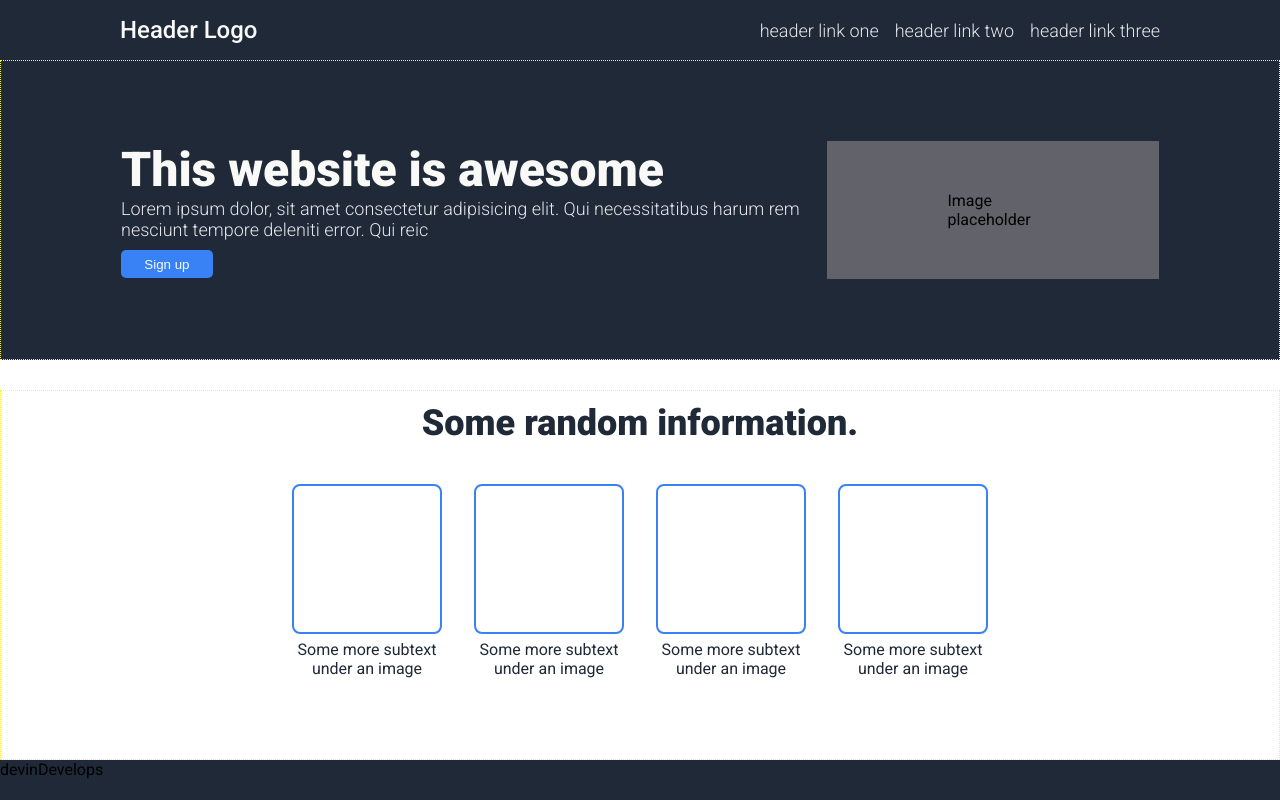
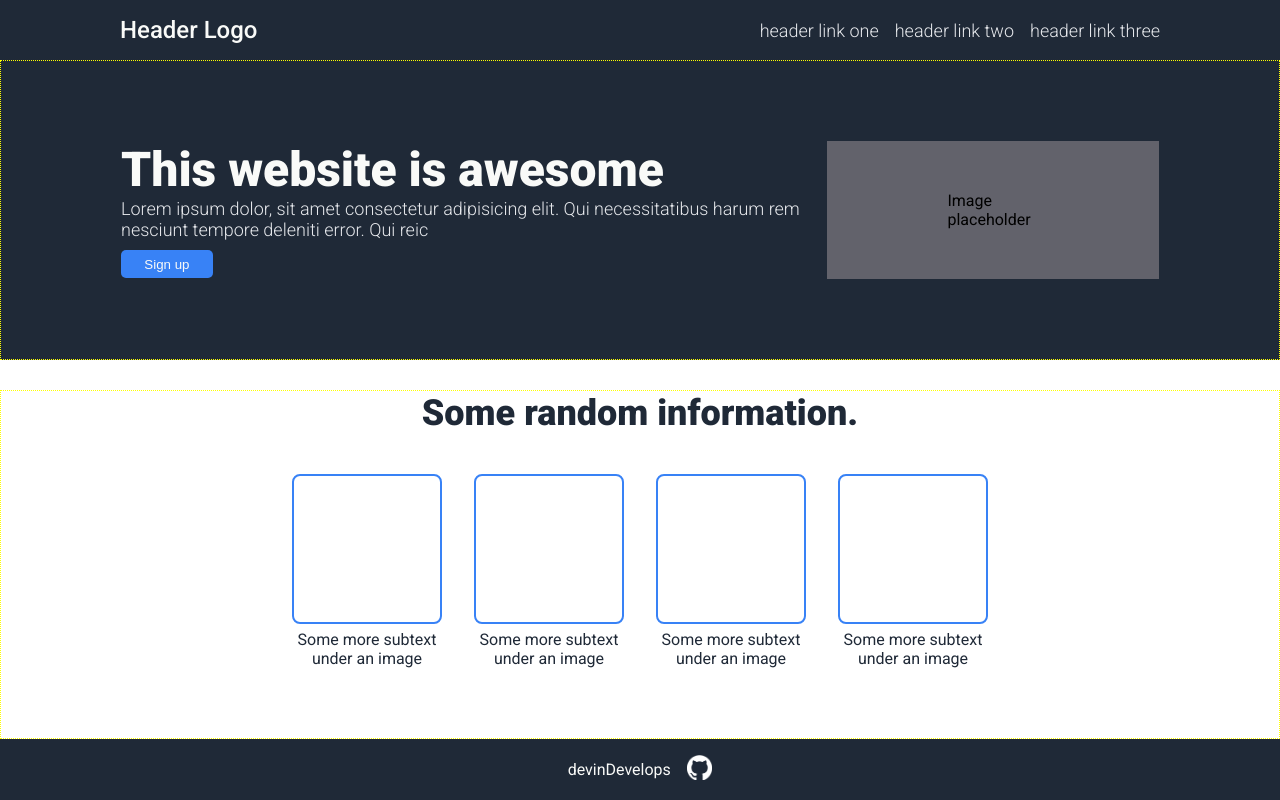
Before and after one commit to devinDevelops/landing-page, a plain HTML site: page index.html in a window 1280 px wide. Drawn offline with Linux system fonts and the light colour scheme.

Commit message:
Add footer styling

```diff
--- a/css/style.css
+++ b/css/style.css
@@ -149,3 +149,18 @@ figure {
   color: #1F2937;
   text-align: center;
 }
+
+/* ******* FOOTER Styles ******* */
+
+.footer {
+  display: flex;
+  justify-content: center;
+  align-items: center;
+  padding: 16px 120px;
+  color: #F9FAF8;
+  gap: 16px;
+}
+
+.github-logo {
+  height: 25px;
+}
--- a/index.html
+++ b/index.html
@@ -118,11 +118,13 @@
   <!-- </main> -->
 
   <!-- <footer> -->
-    <div class="footer dark-bg">
-      <p>devinDevelops</p>
-      <a href="#">
-        <img src="" alt="">
-      </a>
+    <div class="dark-bg">
+      <div class="footer">
+        <p>devinDevelops</p>
+        <a href="https://github.com/devinDevelops" target="_blank">
+          <img class="github-logo" src="img/github-mark/github-mark-white.png" alt="White GitHub Invertocat logo">
+        </a>
+      </div>
     </div>
   </div>
   <!-- </footer> -->
```
Also changed, not shown: img/github-mark/github-mark-white.png (added).
